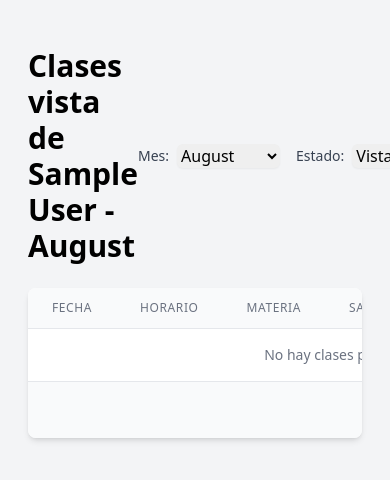
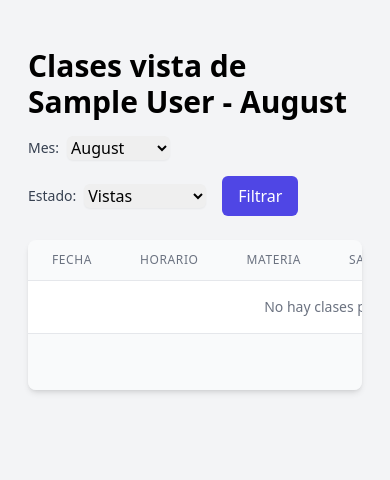
Before and after one commit to robertbarac/preicfes, a Django app: page /academico/profesores/1/clases/ in a window 390 px wide; the page is wider, and only the part inside the window is pictured. Shown: the part 64-544 px from the top of that part. Run offline with Django 5.2, Linux system fonts and the light colour scheme; the visitor is signed in with stand-in values (Sample User, id 1); data comes from the database, SQL or seed files in the repository; data that the repository does not hold is empty; some libraries are stand-ins or nearby versions.

Commit message:
responsividad en lista de clases del mes a profesor

```diff
--- a/academico/templates/academico/clases_profesor_list.html
+++ b/academico/templates/academico/clases_profesor_list.html
@@ -2,11 +2,11 @@
 {% block title %}Clases profesor Lista{% endblock %}
 {% block content %}
 <div class="container mx-auto px-4 py-8">
-    <div class="flex justify-between items-center mb-6">
+    <div class="flex flex-col md:flex-row justify-between md:items-center mb-6 space-y-4 md:space-y-0">
         <h1 class="text-3xl font-bold">{{ titulo }}</h1>
 
         <!-- Filtros -->
-        <form method="get" class="flex space-x-4">
+        <form method="get" class="flex flex-wrap items-center gap-4">
             <div class="flex items-center space-x-2">
                 <label for="mes" class="text-sm font-medium text-gray-700">Mes:</label>
                 <select name="mes" id="mes" class="rounded-md border-gray-300 shadow-sm focus:border-indigo-500 focus:ring-indigo-500">
@@ -49,7 +49,7 @@
     {% endif %}
 
     <!-- Lista de clases -->
-    <div class="bg-white shadow-md rounded-lg overflow-hidden">
+    <div class="bg-white shadow-md rounded-lg overflow-x-auto">
         <table class="min-w-full divide-y divide-gray-200">
             <thead class="bg-gray-50">
                 <tr>
```
